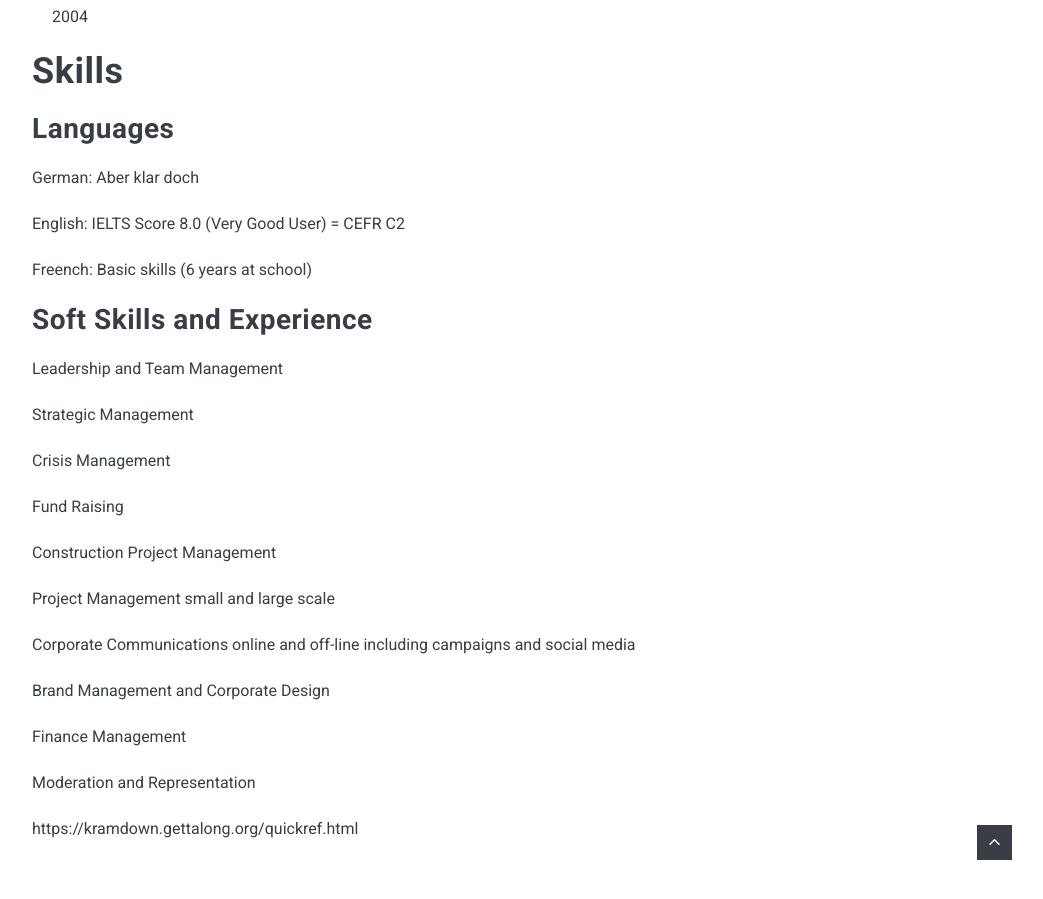
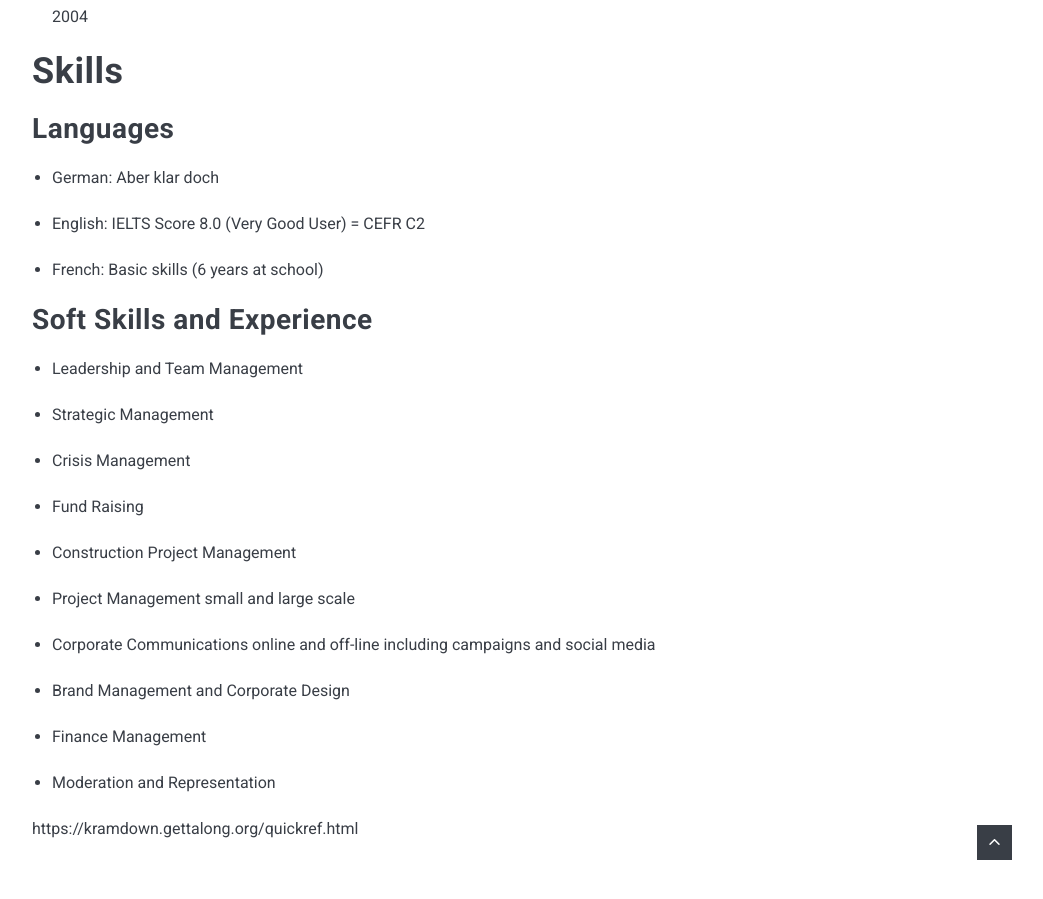
Before and after one commit to noemaier/noemaier.github.io, a Jekyll site: the page built from _pages/cv.md, in a window 1280 px wide and 900 px high, scrolled down 2472 px. Shown: the whole window, without its empty margins (228-1271 px from the left). Built offline with Jekyll 4.4.1, drawn with Linux system fonts in a browser that asks for light colours; nearby versions of some CDN libraries.

Commit message:
Update cv.md

```diff
--- a/_pages/cv.md
+++ b/_pages/cv.md
@@ -66,33 +66,33 @@ Degree in Communications and Political Science, University of Vienna, 1999 - 200
 
 ## Languages
 
-German: Aber klar doch
+* German: Aber klar doch
 
-English: IELTS Score 8.0 (Very Good User) = CEFR C2
+* English: IELTS Score 8.0 (Very Good User) = CEFR C2
 
-Freench: Basic skills (6 years at school)
+* French: Basic skills (6 years at school)
 
 ## Soft Skills and Experience
 
-Leadership and Team Management
+* Leadership and Team Management
 
-Strategic Management
+* Strategic Management
 
-Crisis Management
+* Crisis Management
 
-Fund Raising
+* Fund Raising
 
-Construction Project Management
+* Construction Project Management
 
-Project Management small and large scale
+* Project Management small and large scale
 
-Corporate Communications online and off-line including campaigns and social media
+* Corporate Communications online and off-line including campaigns and social media
 
-Brand Management and Corporate Design
+* Brand Management and Corporate Design
 
-Finance Management
+* Finance Management
 
-Moderation and Representation
+* Moderation and Representation
 
 
 
```
